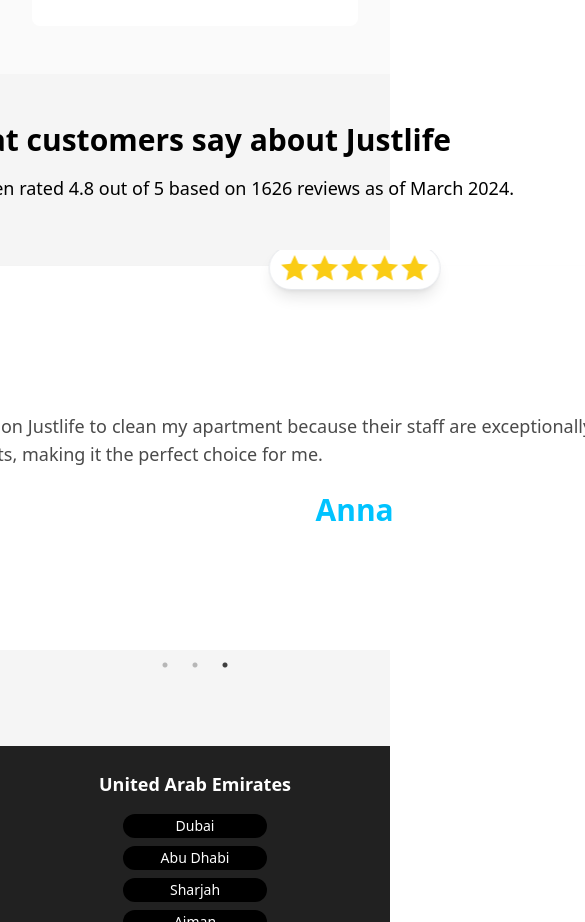
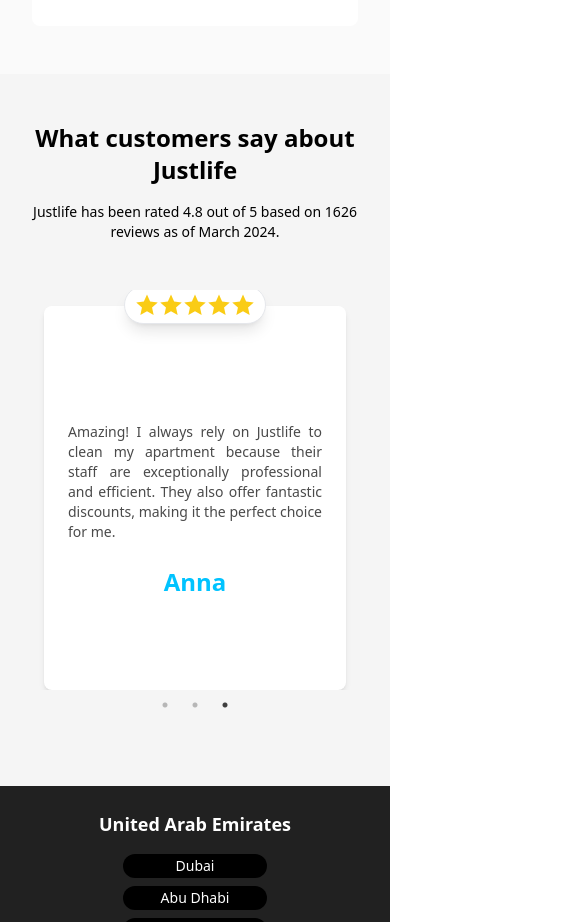
Before and after one commit to Usman-837/Maidslife_Website, a React (Vite) app: page / in a window 390 px wide. Shown: the part 4200-5122 px from the top of the page, 585 px wide, since content can reach past the window. Built offline with nearby package versions, Linux system fonts and the light colour scheme.

Commit message:
add responsive functionality in testimonial componnets to make it responsive

```diff
--- a/src/Components/Testimonial.jsx
+++ b/src/Components/Testimonial.jsx
@@ -26,6 +26,13 @@
             },
             {
                 breakpoint: 1280,
+                settings: {
+                    slidesToShow: 2,
+                    slidesToScroll: 1,
+                },
+            },
+            {
+                breakpoint: 993,
                 settings: {
                     slidesToShow: 1,
                     slidesToScroll: 1,
@@ -61,19 +68,19 @@
 
     return (
         <div className="flex items-center justify-center bg-[#f5f5f5] py-12 px-8">
-            <div className="max-w-container text-center">
-                <h2 className="text-3xl font-bold">What customers say about Justlife</h2>
-                <p className="text-lg mt-4">
+            <div className="max-w-container w-full text-center">
+                <h2 className="text-3xl max-sm:text-2xl font-bold">What customers say about Justlife</h2>
+                <p className="text-lg max-sm:text-sm mt-4">
                     Justlife has been rated 4.8 out of 5 based on 1626 reviews as of March 2024.
                 </p>
                 <div className="py-12">
                     <Slider {...settings}>
                         {testimonialcards.map((data) => (
-                            <div key={data.id} className='px-3 max-xl:px-0 flex'>
-                                <div className="relative mt-4 py-9 px-6 h-96 flex flex-col items-center justify-center bg-white rounded-lg shadow-md">
-                                    <p className="text-[#4A4A4A] text-lg my-6 text-justify">{data.des}</p>
-                                    <p className="text-3xl font-bold text-[#00c3ff]">{data.title}</p>
-                                    <div className="absolute flex text-3xl top-[-20px] z-50 py-1.5 px-2.5 bg-white border shadow-lg text-yellow-400 rounded-full">
+                            <div key={data.id} className='px-3'>
+                                <div className="relative mt-4 py-9 px-6 h-96 max-sm:h-72 max-mobile:h-96 flex flex-col items-center justify-center bg-white rounded-lg shadow-md">
+                                    <p className="text-[#4A4A4A] text-lg max-sm:text-sm my-6 text-justify">{data.des}</p>
+                                    <p className="text-3xl max-sm:text-2xl font-bold text-[#00c3ff]">{data.title}</p>
+                                    <div className="absolute flex text-3xl max-sm:text-2xl top-[-20px] z-50 py-1.5 px-2.5 bg-white border shadow-lg text-yellow-400 rounded-full">
                                         <LiaStarSolid />
                                         <LiaStarSolid />
                                         <LiaStarSolid />
```
